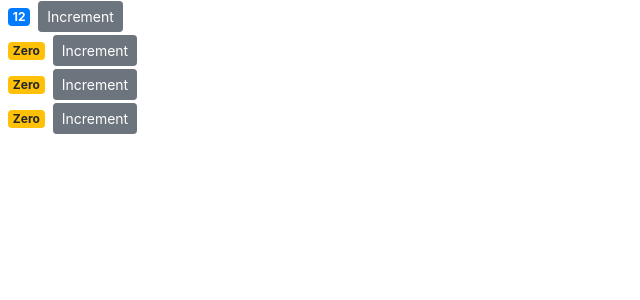
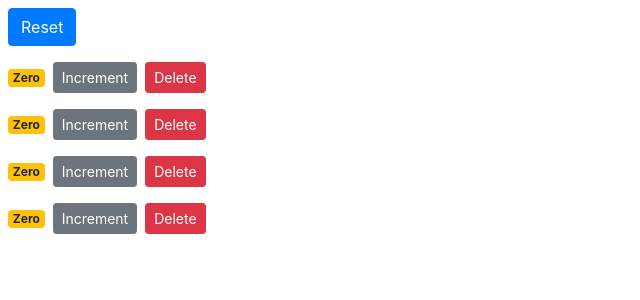
Before and after one commit to ikrami11/React_course, a React (Create React App) app in the folder counter-app/: page / in a window 1280 px wide. Shown: the top 300 px of the page, without its empty margins (0-640 px from the left). Built offline with nearby package versions, Linux system fonts and the light colour scheme.

Commit message:
global state

```diff
--- a/counter-app/src/components/counter.jsx
+++ b/counter-app/src/components/counter.jsx
@@ -1,32 +1,27 @@
 import React, { Component } from 'react'
 
 class Counter extends Component {
-    state = {
-        value: this.props.value
-     };
-
-     handleIncrement = () => {
-         console.log();
-         this.setState({ value: this.state.value +1 })
-     };
 
 render() {
 
         return (<div>
                     <span className={this.getBadgeClasses()}>{this.formatCount()}</span>
-                    <button onClick={ () => this.handleIncrement() } className="btn btn-secondary btn-sm">Increment</button>
+
+                    <button onClick={ () => this.props.onIncrement(this.props.counter) } className="btn btn-secondary btn-sm">Increment</button>
+
+                    <button onClick={ () => this.props.onDelete(this.props.counter.id) } className="btn btn-danger btn-sm m-2">Delete</button>
                 </div>
             );
     }
 
     getBadgeClasses() {
         let classes = "badge m-2 badge-";
-        classes += (this.state.value === 0) ? "warning" : "primary";
+        classes += (this.props.counter.value === 0) ? "warning" : "primary";
         return classes;
     }
 
     formatCount() {
-        const { value: count } = this.state; //picking up the count from the state in a const
+        const { value: count } = this.props.counter;
         return count === 0 ? 'Zero' : count; //if count = 0 return 'zero', otherwise return count
     }
 }
--- a/counter-app/src/components/counters.jsx
+++ b/counter-app/src/components/counters.jsx
@@ -2,17 +2,49 @@
 import Counter from './counter';
 
 class Counters extends Component {
+
     state = {
         counters: [
-            {id: 1, value: 12 },
+            {id: 1, value: 0 },
             {id: 2, value: 0 },
             {id: 3, value: 0 },
             {id: 4, value: 0 }
         ]
      };
+
+
+    handleIncrement = counter => {
+
+        const counters = [...this.state.counters]; //clone the state counters
+        const index = counters.indexOf(counter); //index the array of counters
+        counters[index] = {...counter}; //clone the counter object received above
+        counters[index].value++;
+
+        this.setState({ counters });
+    };
+
+    handleDelete = (counterId) => {
+
+        const counters = this.state.counters.filter( c => c.id !== counterId );
+        this.setState({ counters });
+
+    };
+
+    handleReset = () => {
+
+        const counters = this.state.counters.map( c => {
+            c.value = 0;
+            return c;
+        } );
+
+        this.setState({ counters });
+
+    };
+
     render() {
         return ( <div>
-                    {this.state.counters.map( counter => <Counter key = {counter.id} value={counter.value} selected />)}
+                    <button onClick={this.handleReset} className="btn btn-primary btm-sm m-2">Reset</button>
+                    {this.state.counters.map( counter => <Counter key = {counter.id} onDelete = {this.handleDelete} onIncrement = {this.handleIncrement} counter = {counter} selected />)}
                 </div> )
     }
 }
```
